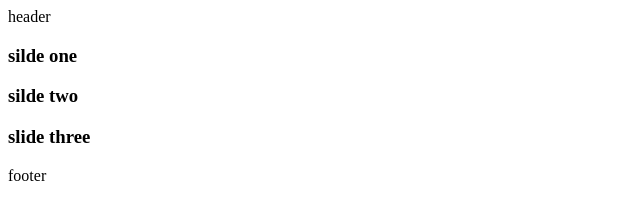
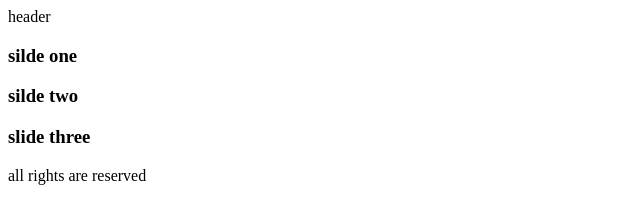
Before and after one commit to niloofarhamidi/git-project-one, a plain HTML site: page index.html in a window 1280 px wide. Shown: the whole page, without its empty margins (0-640 px from the left). Drawn offline with Linux system fonts and the light colour scheme.

Commit message:
modify footer

```diff
--- a/index.html
+++ b/index.html
@@ -13,6 +13,6 @@
 <h3>slide three</h3>
 </div>
 
-<footer>footer</footer>
+<footer>all rights are reserved</footer>
 </body>
 </html>
```
